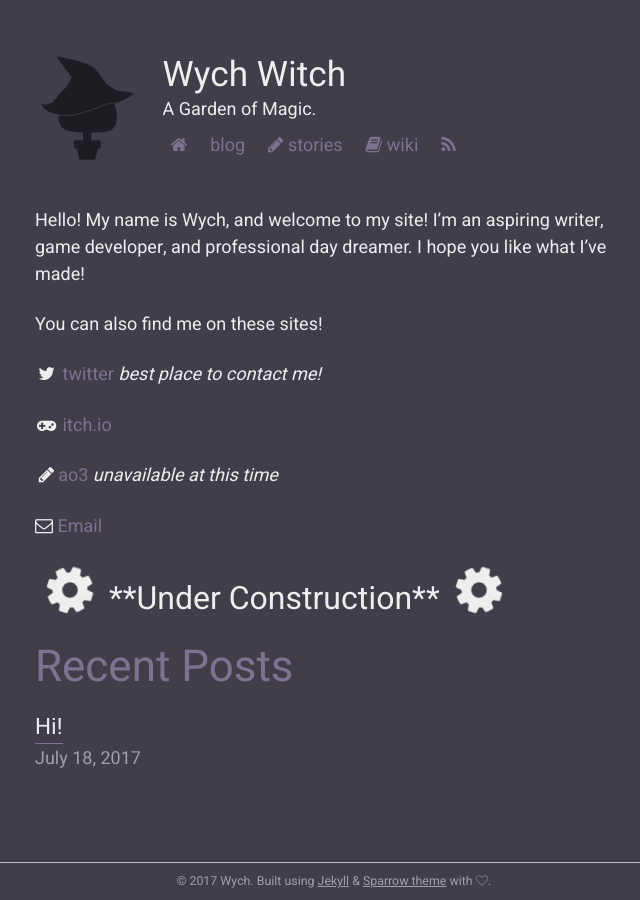
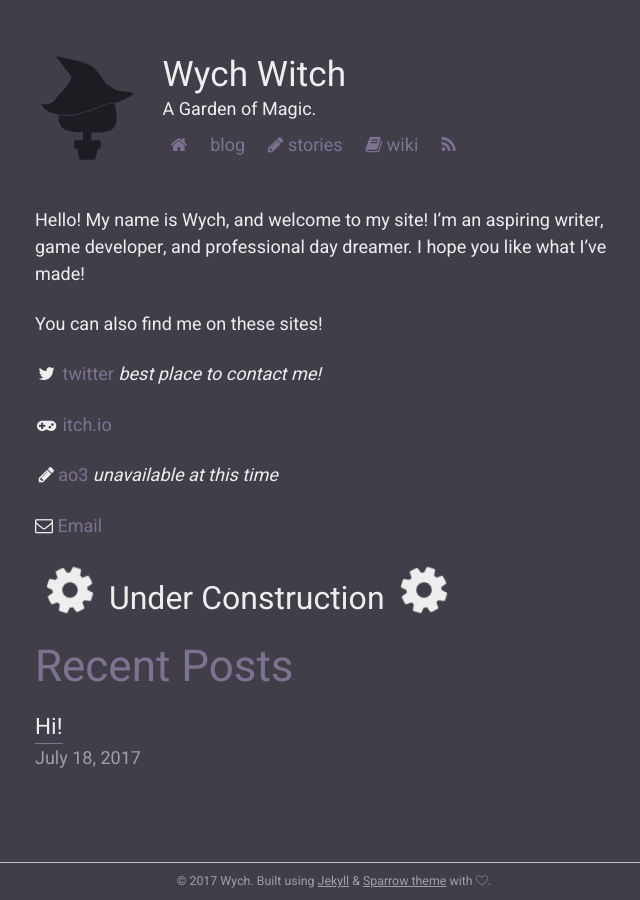
Before and after one commit to BarrelTitor/main, a Jekyll site: the page built from index.md, in a window 1280 px wide. Shown: the whole page, without its empty margins (306-946 px from the left). Built offline with Jekyll 4.4.1, drawn with Linux system fonts in a browser that asks for light colours.

Commit message:
updated under construction

```diff
--- a/index.md
+++ b/index.md
@@ -17,5 +17,5 @@ You can also find me on these sites!
 <i class="fa fa-envelope-o fa-1x main-list-item-icon"></i><font size="+1"><a href="mailto:wychwitchcraft@gmail.com"> Email</a></font>
 
 <i class="fa fa-cog fa-spin fa-3x fa-fw"></i>
-<span class="sr-only">Loading...</span> <font size="+3">**Under Construction**</font> <i class="fa fa-cog fa-spin fa-3x fa-fw"></i>
+<span class="sr-only">Loading...</span> <font size="+3"> Under Construction</font> <i class="fa fa-cog fa-spin fa-3x fa-fw"></i>
 <span class="sr-only">Loading...</span>
```
